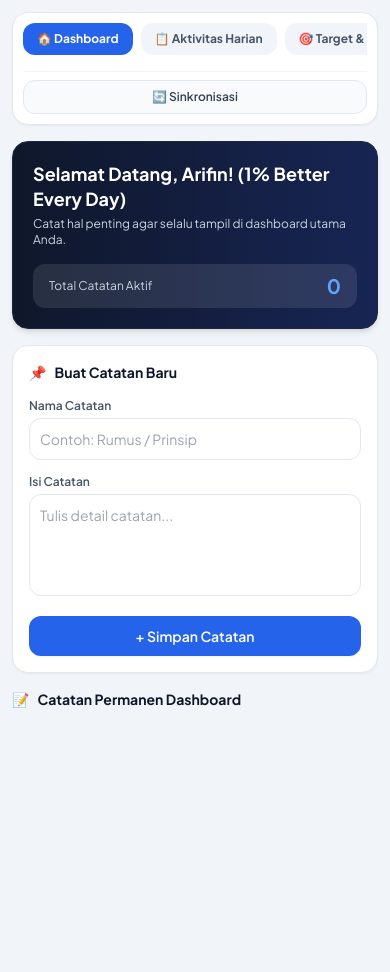
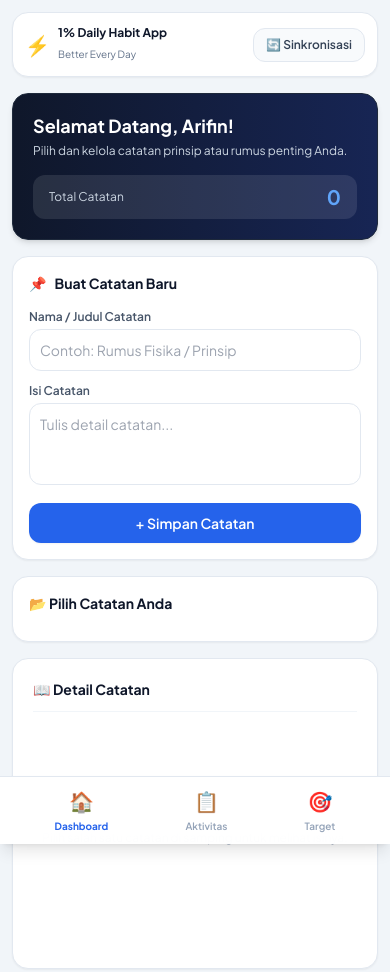
Before and after one commit to Animwa/DAILY1-, a plain HTML site: page index.html in a window 390 px wide. Before the commit the page ends 844 px from the top, so only its background shows below. Drawn offline with nearby package versions, Linux system fonts and the light colour scheme; no server answers.

Commit message:
Update index.html

```diff
--- a/index.html
+++ b/index.html
@@ -15,27 +15,23 @@
     .no-scrollbar { -ms-overflow-style: none; scrollbar-width: none; }
   </style>
 </head>
-<body class="bg-slate-100 min-h-screen text-slate-800 p-3 sm:p-6 md:p-8" oncontextmenu="return false;">
+<body class="bg-slate-100 min-h-screen text-slate-800 p-3 sm:p-6 md:p-8 pb-24 md:pb-8" oncontextmenu="return false;">
 
   <div class="max-w-6xl mx-auto space-y-4 sm:space-y-6">
 
-    <!-- Navbar Utama -->
-    <nav class="bg-white p-2.5 sm:p-3 rounded-2xl border border-slate-200 shadow-sm flex flex-col md:flex-row items-center justify-between gap-3">
-      <div class="flex items-center gap-2 w-full md:w-auto overflow-x-auto no-scrollbar pb-1 md:pb-0">
-        <button onclick="switchMainTab('dashboard')" id="navMainDashboard" class="px-3.5 sm:px-4 py-2 rounded-xl text-xs sm:text-sm font-bold transition cursor-pointer bg-blue-600 text-white shadow-xs whitespace-nowrap shrink-0">
-          🏠 Dashboard
-        </button>
-        <button onclick="switchMainTab('aktivitas')" id="navMainAktivitas" class="px-3.5 sm:px-4 py-2 rounded-xl text-xs sm:text-sm font-bold transition cursor-pointer bg-slate-100 text-slate-600 hover:bg-slate-200 whitespace-nowrap shrink-0">
-          📋 Aktivitas Harian
-        </button>
-        <button onclick="switchMainTab('target')" id="navMainTarget" class="px-3.5 sm:px-4 py-2 rounded-xl text-xs sm:text-sm font-bold transition cursor-pointer bg-slate-100 text-slate-600 hover:bg-slate-200 whitespace-nowrap shrink-0">
-          🎯 Target & Sasaran
-        </button>
+    <!-- Navbar Atas (Desktop & Header Mobile) -->
+    <nav class="bg-white p-3 sm:p-4 rounded-2xl border border-slate-200 shadow-sm flex items-center justify-between gap-3">
+      <div class="flex items-center gap-2">
+        <span class="text-xl">⚡</span>
+        <div>
+          <h1 class="text-xs sm:text-sm font-bold text-slate-900 leading-tight">1% Daily Habit App</h1>
+          <span class="text-[10px] text-slate-500">Better Every Day</span>
         </div>
-      <div class="flex items-center justify-between md:justify-end gap-2 w-full md:w-auto border-t md:border-t-0 pt-2 md:pt-0 border-slate-100">
-        <span id="adminBadge" class="hidden bg-amber-100 text-amber-800 text-[10px] font-bold px-2.5 py-1 rounded-md">Mode Admin Aktif</span>
-        <button onclick="fetchAllData()" class="w-full md:w-auto bg-slate-50 border border-slate-200 px-3.5 py-2 rounded-xl text-xs font-semibold text-slate-700 hover:bg-slate-100 transition flex items-center justify-center gap-1.5 cursor-pointer">
-          🔄 Sinkronisasi
+      </div>
+      <div class="flex items-center gap-2">
+        <span id="adminBadge" class="hidden bg-amber-100 text-amber-800 text-[10px] font-bold px-2.5 py-1 rounded-md">Admin Aktif</span>
+        <button onclick="fetchAllData()" class="bg-slate-50 border border-slate-200 px-3 py-2 rounded-xl text-xs font-semibold text-slate-700 hover:bg-slate-100 transition flex items-center gap-1.5 cursor-pointer">
+          🔄 <span class="hidden sm:inline">Sinkronisasi</span>
         </button>
       </div>
     </nav>
@@ -44,40 +40,55 @@
     <div id="tabDashboard" class="space-y-4 sm:space-y-6">
       <div class="bg-gradient-to-r from-slate-900 to-blue-950 text-white rounded-2xl p-5 sm:p-6 shadow-md border border-slate-800 flex flex-col md:flex-row items-start md:items-center justify-between gap-4">
         <div>
-          <h1 class="text-lg sm:text-xl font-bold cursor-pointer select-none leading-snug" onclick="secretAdminTrigger()">Selamat Datang, Arifin! (1% Better Every Day)</h1>
-          <p class="text-xs sm:text-sm text-slate-300 mt-1">Catat hal penting agar selalu tampil di dashboard utama Anda.</p>
+          <h2 class="text-lg sm:text-xl font-bold cursor-pointer select-none leading-snug" onclick="secretAdminTrigger()">Selamat Datang, Arifin!</h2>
+          <p class="text-xs sm:text-sm text-slate-300 mt-1">Pilih dan kelola catatan prinsip atau rumus penting Anda.</p>
         </div>
         <div class="text-left md:text-right bg-white/10 md:bg-transparent px-4 py-2 md:p-0 rounded-xl w-full md:w-auto flex md:block items-center justify-between">
-          <span class="text-xs text-slate-300 md:text-slate-400 block">Total Catatan Aktif</span>
+          <span class="text-xs text-slate-300 md:text-slate-400 block">Total Catatan</span>
           <span id="statTotalNotes" class="text-xl sm:text-2xl font-bold text-blue-400">0</span>
         </div>
       </div>
 
       <div class="grid grid-cols-1 lg:grid-cols-12 gap-4 sm:gap-6 items-start">
-        <section class="lg:col-span-4 bg-white p-4 sm:p-5 rounded-2xl border border-slate-200 shadow-sm space-y-4 lg:sticky lg:top-6">
-          <h2 class="text-sm sm:text-base font-bold text-slate-900 flex items-center gap-2">
+        <!-- Kolom Kiri: Form & Daftar Pilihan Catatan -->
+        <section class="lg:col-span-5 space-y-4">
+          <div class="bg-white p-4 sm:p-5 rounded-2xl border border-slate-200 shadow-sm space-y-4">
+            <h3 class="text-sm sm:text-base font-bold text-slate-900 flex items-center gap-2">
               <span>📌</span> Buat Catatan Baru
-          </h2>
-          <form id="noteForm" onsubmit="handleNoteSubmit(event)" class="space-y-3.5">
+            </h3>
+            <form id="noteForm" onsubmit="handleNoteSubmit(event)" class="space-y-3">
               <div>
-              <label class="block text-xs font-semibold text-slate-600 mb-1">Nama Catatan</label>
-              <input type="text" id="noteTitle" dir="auto" required placeholder="Contoh: Rumus / Prinsip" class="w-full border border-slate-200 rounded-xl p-2.5 text-sm outline-none focus:ring-2 focus:ring-blue-500">
+                <label class="block text-xs font-semibold text-slate-600 mb-1">Nama / Judul Catatan</label>
+                <input type="text" id="noteTitle" dir="auto" required placeholder="Contoh: Rumus Fisika / Prinsip" class="w-full border border-slate-200 rounded-xl p-2.5 text-sm outline-none focus:ring-2 focus:ring-blue-500">
               </div>
               <div>
                 <label class="block text-xs font-semibold text-slate-600 mb-1">Isi Catatan</label>
-              <textarea id="noteContent" dir="auto" rows="4" required placeholder="Tulis detail catatan..." class="w-full border border-slate-200 rounded-xl p-2.5 text-sm outline-none focus:ring-2 focus:ring-blue-500 resize-none"></textarea>
+                <textarea id="noteContent" dir="auto" rows="3" required placeholder="Tulis detail catatan..." class="w-full border border-slate-200 rounded-xl p-2.5 text-sm outline-none focus:ring-2 focus:ring-blue-500 resize-none"></textarea>
               </div>
-            <button type="submit" id="btnSubmitNote" class="w-full bg-blue-600 hover:bg-blue-700 text-white font-semibold py-2.5 rounded-xl text-sm transition cursor-pointer shadow-sm">
+              <button type="submit" class="w-full bg-blue-600 hover:bg-blue-700 text-white font-semibold py-2.5 rounded-xl text-sm transition cursor-pointer shadow-sm">
                 + Simpan Catatan
               </button>
             </form>
+          </div>
+
+          <!-- Pilihan Daftar Catatan -->
+          <div class="bg-white p-4 sm:p-5 rounded-2xl border border-slate-200 shadow-sm space-y-3">
+            <h3 class="text-sm font-bold text-slate-900">📂 Pilih Catatan Anda</h3>
+            <div id="notesListContainer" class="space-y-2 max-h-64 overflow-y-auto no-scrollbar">
+              <!-- Item pilihan catatan dirender dinamis -->
+            </div>
+          </div>
         </section>
 
-        <section class="lg:col-span-8 space-y-3 sm:space-y-4">
-          <h2 class="text-sm sm:text-base font-bold text-slate-900 flex items-center gap-2">
-            <span>📝</span> Catatan Permanen Dashboard
-          </h2>
-          <div id="notesContainer" class="grid grid-cols-1 sm:grid-cols-2 gap-3 sm:gap-4"></div>
+        <!-- Kolom Kanan: Tampilan Detail Catatan yang Dipilih -->
+        <section class="lg:col-span-7 bg-white p-5 sm:p-6 rounded-2xl border border-slate-200 shadow-sm space-y-4">
+          <div class="flex items-center justify-between border-b border-slate-100 pb-3">
+            <h3 class="text-sm sm:text-base font-bold text-slate-900">📖 Detail Catatan</h3>
+            <div id="selectedNoteActions"></div>
+          </div>
+          <div id="activeNoteDetailContainer" class="min-h-[220px] flex flex-col justify-center">
+            <p class="text-xs text-slate-400 text-center">Pilih salah satu catatan di samping untuk melihat isinya.</p>
+          </div>
         </section>
       </div>
     </div>
@@ -96,19 +107,19 @@
         <div class="flex items-center justify-between sm:justify-start gap-2 bg-white px-3 py-2 rounded-xl border border-slate-200 shadow-xs">
           <span class="text-xs font-semibold text-slate-500">📅 Tanggal:</span>
           <input type="date" id="selectedActivityDate" onchange="onDateChanged()" class="text-xs font-bold text-slate-800 outline-none cursor-pointer bg-transparent">
-          <span id="selectedDayBadge" class="text-xs font-bold text-blue-600 bg-blue-50 px-2 py-0.5 rounded-md"></span>
         </div>
       </div>
+      <div id="selectedDayBadge" class="text-xs font-bold text-blue-600 bg-blue-50 px-3 py-2 rounded-xl text-center"></div>
 
       <div id="subContainerKegiatan" class="grid grid-cols-1 lg:grid-cols-12 gap-4 sm:gap-6 items-start">
-        <section class="lg:col-span-4 bg-white p-4 sm:p-5 rounded-2xl border border-slate-200 shadow-sm space-y-4 lg:sticky lg:top-6">
+        <section class="lg:col-span-4 bg-white p-4 sm:p-5 rounded-2xl border border-slate-200 shadow-sm space-y-4">
           <h2 class="text-sm sm:text-base font-bold text-slate-900">✍️ Tambah Kegiatan Rutin</h2>
           <form id="activityForm" onsubmit="handleActivitySubmit(event)" class="space-y-3.5">
             <div>
               <label class="block text-xs font-semibold text-slate-600 mb-1">Nama Kegiatan</label>
               <input type="text" id="actName" dir="auto" required placeholder="Contoh: Membaca Al-Qur'an" class="w-full border border-slate-200 rounded-xl p-2.5 text-sm outline-none">
             </div>
-            <button type="submit" id="btnSubmitActivity" class="w-full bg-blue-600 hover:bg-blue-700 text-white font-semibold py-2.5 rounded-xl text-sm transition cursor-pointer shadow-sm">
+            <button type="submit" class="w-full bg-blue-600 hover:bg-blue-700 text-white font-semibold py-2.5 rounded-xl text-sm transition cursor-pointer shadow-sm">
               + Simpan Kegiatan
             </button>
           </form>
@@ -128,18 +139,16 @@
 
     <!-- ================= TAB 3: TARGET & SASARAN ================= -->
     <div id="tabTarget" class="space-y-4 sm:space-y-6 hidden">
-      <!-- Sub Navbar Target + Riwayat Target -->
       <div class="flex items-center gap-2 border-b border-slate-200 pb-3 overflow-x-auto no-scrollbar">
-        <button onclick="switchSubTarget('Usaha')" id="targetSubUsaha" class="px-3.5 sm:px-4 py-2 rounded-xl text-xs font-bold bg-emerald-600 text-white cursor-pointer transition whitespace-nowrap shrink-0">💼 Usaha</button>
-        <button onclick="switchSubTarget('Kebutuhan')" id="targetSubKebutuhan" class="px-3.5 sm:px-4 py-2 rounded-xl text-xs font-bold bg-slate-100 text-slate-600 hover:bg-slate-200 cursor-pointer transition whitespace-nowrap shrink-0">🛒 Kebutuhan</button>
-        <button onclick="switchSubTarget('Kewajiban')" id="targetSubKewajiban" class="px-3.5 sm:px-4 py-2 rounded-xl text-xs font-bold bg-slate-100 text-slate-600 hover:bg-slate-200 cursor-pointer transition whitespace-nowrap shrink-0">📌 Kewajiban</button>
-        <button onclick="switchSubTarget('Skripsi')" id="targetSubSkripsi" class="px-3.5 sm:px-4 py-2 rounded-xl text-xs font-bold bg-slate-100 text-slate-600 hover:bg-slate-200 cursor-pointer transition whitespace-nowrap shrink-0">🎓 Skripsi</button>
-        <button onclick="switchSubTarget('Riwayat')" id="targetSubRiwayat" class="px-3.5 sm:px-4 py-2 rounded-xl text-xs font-bold bg-slate-100 text-slate-600 hover:bg-slate-200 cursor-pointer transition whitespace-nowrap shrink-0">📁 Riwayat Target</button>
+        <button onclick="switchSubTarget('Usaha')" id="targetSubUsaha" class="px-3 py-2 rounded-xl text-xs font-bold bg-emerald-600 text-white cursor-pointer transition whitespace-nowrap shrink-0">💼 Usaha</button>
+        <button onclick="switchSubTarget('Kebutuhan')" id="targetSubKebutuhan" class="px-3 py-2 rounded-xl text-xs font-bold bg-slate-100 text-slate-600 hover:bg-slate-200 cursor-pointer transition whitespace-nowrap shrink-0">🛒 Kebutuhan</button>
+        <button onclick="switchSubTarget('Kewajiban')" id="targetSubKewajiban" class="px-3 py-2 rounded-xl text-xs font-bold bg-slate-100 text-slate-600 hover:bg-slate-200 cursor-pointer transition whitespace-nowrap shrink-0">📌 Kewajiban</button>
+        <button onclick="switchSubTarget('Skripsi')" id="targetSubSkripsi" class="px-3 py-2 rounded-xl text-xs font-bold bg-slate-100 text-slate-600 hover:bg-slate-200 cursor-pointer transition whitespace-nowrap shrink-0">🎓 Skripsi</button>
+        <button onclick="switchSubTarget('Riwayat')" id="targetSubRiwayat" class="px-3 py-2 rounded-xl text-xs font-bold bg-slate-100 text-slate-600 hover:bg-slate-200 cursor-pointer transition whitespace-nowrap shrink-0">📁 Riwayat Target</button>
       </div>
 
-      <!-- Tampilan Input & Daftar Target Aktif -->
       <div id="targetActiveSection" class="grid grid-cols-1 lg:grid-cols-12 gap-4 sm:gap-6 items-start">
-        <section class="lg:col-span-4 bg-white p-4 sm:p-5 rounded-2xl border border-slate-200 shadow-sm space-y-4 lg:sticky lg:top-6">
+        <section class="lg:col-span-4 bg-white p-4 sm:p-5 rounded-2xl border border-slate-200 shadow-sm space-y-4">
           <h2 id="targetFormTitle" class="text-sm sm:text-base font-bold text-slate-900">🎯 Tambah Target Usaha</h2>
           <form id="targetForm" onsubmit="handleTargetSubmit(event)" class="space-y-3.5">
             <input type="hidden" id="targetCategoryInput" value="Usaha">
@@ -151,7 +160,7 @@
               <label class="block text-xs font-semibold text-slate-600 mb-1">Waktu Tenggat (Deadline)</label>
               <input type="date" id="targetDeadline" required class="w-full border border-slate-200 rounded-xl p-2.5 text-sm outline-none">
             </div>
-            <button type="submit" id="btnSubmitTarget" class="w-full bg-emerald-600 hover:bg-emerald-700 text-white font-semibold py-2.5 rounded-xl text-sm transition cursor-pointer shadow-sm">
+            <button type="submit" class="w-full bg-emerald-600 hover:bg-emerald-700 text-white font-semibold py-2.5 rounded-xl text-sm transition cursor-pointer shadow-sm">
               + Simpan Target
             </button>
           </form>
@@ -166,7 +175,6 @@
         </section>
       </div>
 
-      <!-- Tampilan Riwayat Target Selesai (Grid Berdasarkan Bulan) -->
       <div id="targetHistorySection" class="space-y-6 hidden">
         <div class="flex items-center justify-between border-b border-slate-200 pb-3">
           <h2 class="text-sm sm:text-base font-bold text-slate-900">📁 Arsip Riwayat Seluruh Target Selesai</h2>
@@ -178,7 +186,23 @@
 
   </div>
 
-  <!-- Modal Login Admin -->
+  <!-- BOTTOM NAVIGATION BAR (Mobile App Style) -->
+  <nav class="fixed bottom-0 left-0 right-0 bg-white/95 backdrop-blur-md border-t border-slate-200 px-4 py-2.5 flex items-center justify-around z-40 shadow-lg md:hidden">
+    <button onclick="switchMainTab('dashboard')" id="navBarDashboard" class="flex flex-col items-center gap-1 text-blue-600 transition cursor-pointer">
+      <span class="text-xl">🏠</span>
+      <span class="text-[10px] font-bold">Dashboard</span>
+    </button>
+    <button onclick="switchMainTab('aktivitas')" id="navBarAktivitas" class="flex flex-col items-center gap-1 text-slate-400 hover:text-slate-600 transition cursor-pointer">
+      <span class="text-xl">📋</span>
+      <span class="text-[10px] font-semibold">Aktivitas</span>
+    </button>
+    <button onclick="switchMainTab('target')" id="navBarTarget" class="flex flex-col items-center gap-1 text-slate-400 hover:text-slate-600 transition cursor-pointer">
+      <span class="text-xl">🎯</span>
+      <span class="text-[10px] font-semibold">Target</span>
+    </button>
+  </nav>
+
+  <!-- MODAL LOGIN ADMIN -->
   <div id="loginModal" class="fixed inset-0 bg-slate-900/50 backdrop-blur-xs flex items-center justify-center p-4 z-50 hidden">
     <div class="bg-white rounded-2xl max-w-sm w-11/12 p-5 sm:p-6 shadow-xl space-y-4">
       <div class="flex items-center justify-between border-b border-slate-100 pb-3">
@@ -187,9 +211,7 @@
       </div>
       <p class="text-xs text-slate-500">Masukkan kode akses admin untuk membuka izin Tambah, Edit, dan Hapus.</p>
       <form onsubmit="verifyAdminPin(event)" class="space-y-3">
-        <div>
         <input type="password" id="adminPinInput" required placeholder="Masukkan kode akses..." class="w-full border border-slate-200 rounded-xl p-2.5 text-sm outline-none focus:ring-2 focus:ring-blue-500">
-        </div>
         <div class="flex gap-2 pt-2">
           <button type="button" onclick="closeLoginModal()" class="w-1/2 py-2.5 text-xs font-semibold text-slate-600 border border-slate-200 rounded-xl">Batal</button>
           <button type="submit" class="w-1/2 py-2.5 text-xs font-semibold text-white bg-blue-600 rounded-xl shadow-sm">Masuk</button>
@@ -198,7 +220,7 @@
     </div>
   </div>
 
-  <!-- Modal Edit Catatan -->
+  <!-- MODAL EDIT CATATAN -->
   <div id="editNoteModal" class="fixed inset-0 bg-slate-900/40 backdrop-blur-xs flex items-center justify-center p-4 z-50 hidden">
     <div class="bg-white rounded-2xl max-w-md w-11/12 p-5 sm:p-6 shadow-xl space-y-4">
       <div class="flex items-center justify-between border-b border-slate-100 pb-3">
@@ -223,7 +245,7 @@
     </div>
   </div>
 
-  <!-- Modal Edit Kegiatan -->
+  <!-- MODAL EDIT KEGIATAN -->
   <div id="editActivityModal" class="fixed inset-0 bg-slate-900/40 backdrop-blur-xs flex items-center justify-center p-4 z-50 hidden">
     <div class="bg-white rounded-2xl max-w-md w-11/12 p-5 sm:p-6 shadow-xl space-y-4">
       <div class="flex items-center justify-between border-b border-slate-100 pb-3">
```
Lines whose indentation alone changed are shown as unchanged.
